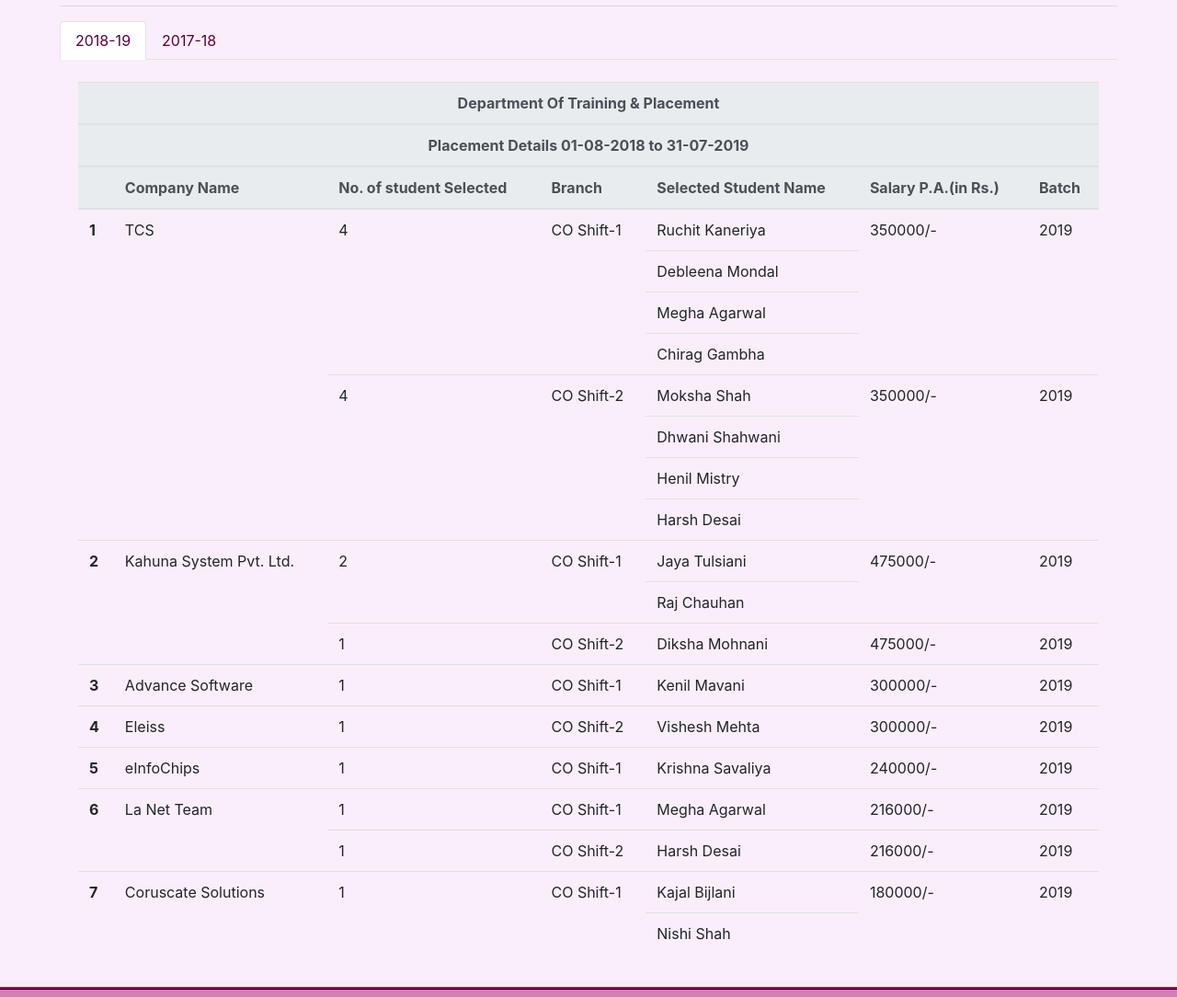
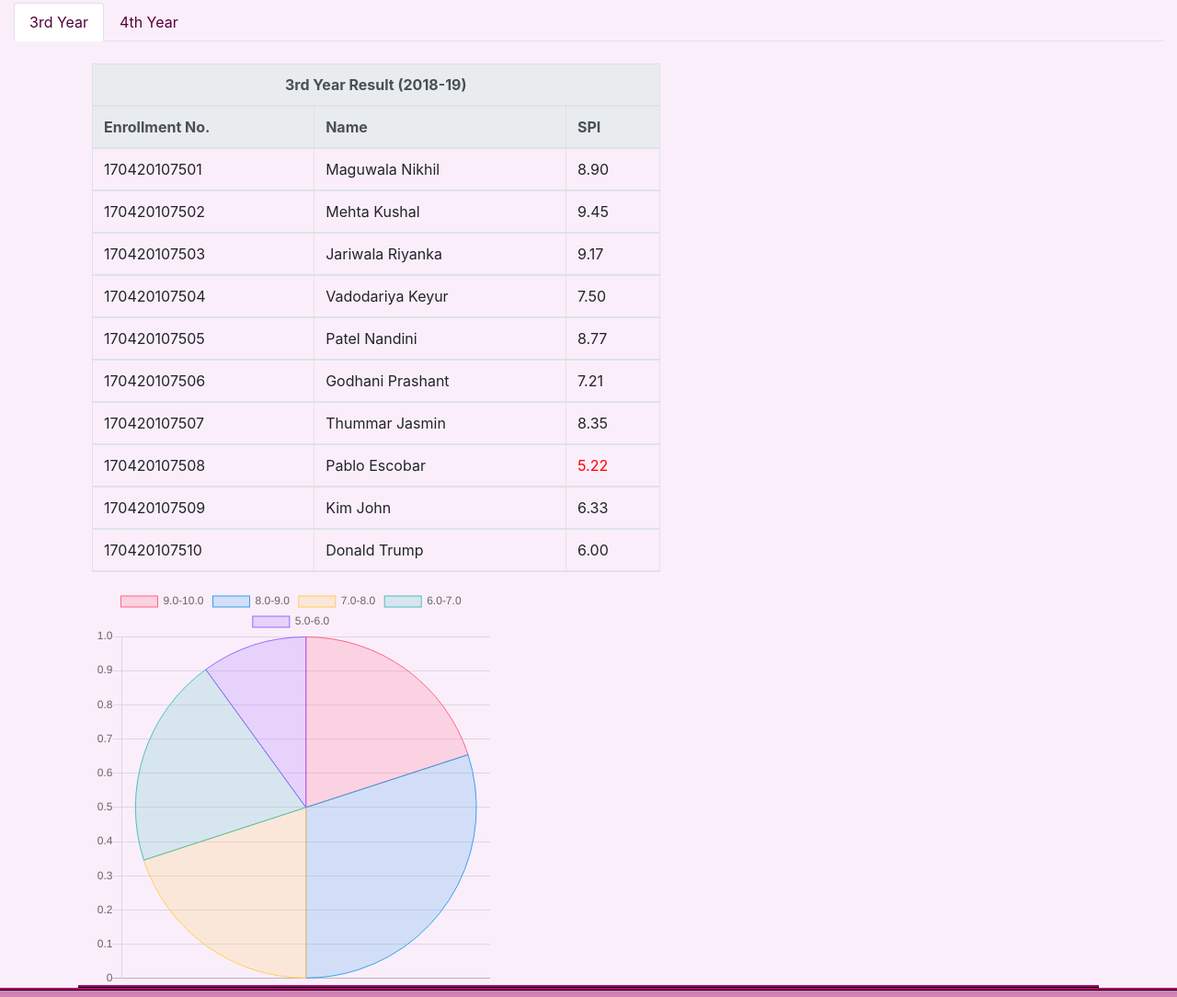
Before and after one commit to nikhilmaguwala/College-Intra, a website: page result.html in a window 1280 px wide. Shown: the part 388-1472 px from the top of the page at 92% size. Drawn offline with nearby package versions, Linux system fonts and the light colour scheme.

Commit message:
Ready Site

```diff
--- a/result.html
+++ b/result.html
@@ -6,7 +6,9 @@
     <meta http-equiv="x-ua-compatible" content="ie=edge">
 
     <!-- Bootstrap CSS -->
-    <link rel="stylesheet" href="https://stackpath.bootstrapcdn.com/bootstrap/4.4.1/css/bootstrap.min.css" integrity="sha384-Vkoo8x4CGsO3+Hhxv8T/Q5PaXtkKtu6ug5TOeNV6gBiFeWPGFN9MuhOf23Q9Ifjh" crossorigin="anonymous">    <link rel="stylesheet" href="node_modules/font-awesome/css/font-awesome.min.css">
+    <link rel="stylesheet" href="https://stackpath.bootstrapcdn.com/bootstrap/4.4.1/css/bootstrap.min.css" integrity="sha384-Vkoo8x4CGsO3+Hhxv8T/Q5PaXtkKtu6ug5TOeNV6gBiFeWPGFN9MuhOf23Q9Ifjh" crossorigin="anonymous">
+    <link rel="stylesheet" href="font-awesome/css/font-awesome.min.css">
+    <script src="https://cdn.jsdelivr.net/npm/chart.js@2.8.0"></script>
     <link rel="stylesheet" href="css/styles.css">
     <link rel="icon" type="image/jpg" href="scet2.png">
     <title>SCET CO Intra</title>
@@ -71,240 +73,240 @@
             </ol>
         </div>
 
-        <div class="row row-content justify-content-center text-center" style="padding-bottom: 20px;padding-top: 20px;">
+        <div class="row row-content justify-content-center text-center" style="padding: 0%;">
             <div class="col col-sm-6 col-md">
                 <h2>CO PLACEMENT</h2>
                 <hr>
                 <ul class="nav nav-tabs">
                     <li class="nav-item">
-                      <a class="nav-link active" style="color:#560238" data-toggle="tab" href="#home">2018-19</a>
+                      <a class="nav-link active" style="color:#560238" data-toggle="tab" href="#home">3rd Year</a>
                     </li>
                     <li class="nav-item">
-                      <a class="nav-link" style="color:#560238" data-toggle="tab" href="#menu1">2017-18</a>
+                      <a class="nav-link" style="color:#560238" data-toggle="tab" href="#menu1">4th Year</a>
                     </li>
                 </ul>
 
                   <!-- Tab panes -->
                 <div class="tab-content">
                     <div id="home" class="container tab-pane active"><br>
-                        <table class="table">
+                        <div class="row row-content" style="padding:0px;">
+                            <div class="col-12 col-sm-4 col-md-7 order-sm-first table-responsive-sm">
+                                <table class="table table-bordered">
                                     <thead class="thead-light">
                                         <tr class="text-center">
-                                  <th scope="col" colspan="7">Department Of Training & Placement</th>
+                                            <th scope="col" colspan="3">3rd Year Result (2018-19)</th>
+                                        </tr>
+                                        <tr>
+                                            <th scope="col">Enrollment No.</th>
+                                            <th scope="col">Name</th>
+                                            <th scope="col">SPI</th>
+                                        </tr>
+                                        <tr>
+                                            <td>170420107501</td>
+                                            <td>Maguwala Nikhil</td>
+                                            <td>8.90</td>
+                                        </tr>
+                                        <tr>
+                                            <td>170420107502</td>
+                                            <td>Mehta Kushal</td>
+                                            <td>9.45</td>
+                                        </tr>
+                                        <tr>
+                                            <td>170420107503</td>
+                                            <td>Jariwala Riyanka</td>
+                                            <td>9.17</td>
+                                        </tr>
+                                        <tr>
+                                            <td>170420107504</td>
+                                            <td>Vadodariya Keyur</td>
+                                            <td>7.50</td>
+                                        </tr>
+                                        <tr>
+                                            <td>170420107505</td>
+                                            <td>Patel Nandini</td>
+                                            <td>8.77</td>
+                                        </tr>
+                                        <tr>
+                                            <td>170420107506</td>
+                                            <td>Godhani Prashant</td>
+                                            <td>7.21</td>
+                                        </tr>
+                                        <tr>
+                                            <td>170420107507</td>
+                                            <td>Thummar Jasmin</td>
+                                            <td>8.35</td>
+                                        </tr>
+                                        <tr>
+                                            <td>170420107508</td>
+                                            <td>Pablo Escobar</td>
+                                            <td style="color: red;">5.22</td>
+                                        </tr>
+                                        <tr>
+                                            <td>170420107509</td>
+                                            <td>Kim John</td>
+                                            <td>6.33</td>
+                                        </tr>
+                                        <tr>
+                                            <td>170420107510</td>
+                                            <td>Donald Trump</td>
+                                            <td>6.00</td>
                                         </tr>
                                     </thead>
+                                </table>
+                            </div>
+                            <div class="col col-sm oreder-sm-last col-md">
+                                <canvas id="myChart" width="300" height="300"></canvas>
+                            </div>
+                        </div>
+                    </div>
+                    <div id="menu1" class="container tab-pane fade"><br>
+                        <div class="row row-content" style="padding:0px;">
+                            <div class="col-12 col-sm-4 col-md-7 order-sm-first table-responsive-sm">
+                                <table class="table table-bordered">
                                     <thead class="thead-light">
                                         <tr class="text-center">
-                                  <th scope="col" colspan="7">Placement Details 01-08-2018 to 31-07-2019</th>
+                                            <th scope="col" colspan="3">3rd Year Result (2018-19)</th>
+                                        </tr>
+                                        <tr>
+                                            <th scope="col">Enrollment No.</th>
+                                            <th scope="col">Name</th>
+                                            <th scope="col">SPI</th>
+                                        </tr>
+                                        <tr>
+                                            <td>180420107501</td>
+                                            <td>Simba Bhalerao</td>
+                                            <td>8.90</td>
+                                        </tr>
+                                        <tr>
+                                            <td>180420107502</td>
+                                            <td>Ambani Mukesh</td>
+                                            <td>8.45</td>
+                                        </tr>
+                                        <tr>
+                                            <td>180420107503</td>
+                                            <td>Modi Narendra</td>
+                                            <td>9.17</td>
+                                        </tr>
+                                        <tr>
+                                            <td>180420107504</td>
+                                            <td>Mansi Khalasi</td>
+                                            <td>8.75</td>
+                                        </tr>
+                                        <tr>
+                                            <td>180420107505</td>
+                                            <td>Naik Krupa</td>
+                                            <td>8.23</td>
+                                        </tr>
+                                        <tr>
+                                            <td>180420107506</td>
+                                            <td>Shah Aryan</td>
+                                            <td>7.21</td>
+                                        </tr>
+                                        <tr>
+                                            <td>180420107507</td>
+                                            <td>Chauhan Rajat</td>
+                                            <td>7.89</td>
+                                        </tr>
+                                        <tr>
+                                            <td>180420107508</td>
+                                            <td>Upmanyu Abhishek</td>
+                                            <td>6.26</td>
+                                        </tr>
+                                        <tr>
+                                            <td>180420107509</td>
+                                            <td>Barakk Obama</td>
+                                            <td>7.33</td>
+                                        </tr>
+                                        <tr>
+                                            <td>170420107510</td>
+                                            <td>Mukesh Neel</td>
+                                            <td>6.13</td>
                                         </tr>
                                     </thead>
-                            <thead class="thead-light">
-                              <tr>
-                                <th scope="col"></th>
-                                <th scope="col">Company Name</th>
-                                <th scope="col">No. of student Selected</th>
-                                <th scope="col">Branch</th>
-                                <th scope="col">Selected Student Name</th>
-                                <th scope="col">Salary P.A.(in Rs.)</th>
-                                <th scope="col">Batch</th>
-                              </tr>
-                            </thead>
-                            <tbody>
-                              <tr>
-                                <th scope="row" rowspan="8">1</th>
-                                <td rowspan="8">TCS</td>
-                                <td rowspan="4">4</td>
-                                <td rowspan="4">CO Shift-1</td>
-                                <td>Ruchit Kaneriya</td>
-                                <td rowspan="4">350000/-</td>
-                                <td rowspan="4">2019</td>
-                              </tr>
-                              <tr>
-                                <td>Debleena Mondal</td>
-                              </tr>
-                              <tr>
-                                <td>Megha Agarwal</td>
-                              </tr>
-                              <tr>
-                                <td>Chirag Gambha</td>
-                              </tr>
-                              <tr>
-                                <td rowspan="4">4</td>
-                                <td rowspan="4">CO Shift-2</td>
-                                <td>Moksha Shah</td>
-                                <td rowspan="4">350000/-</td>
-                                <td rowspan="4">2019</td>
-                              </tr>
-                              <tr>
-                                <td>Dhwani Shahwani</td>
-                              </tr>
-                              <tr>
-                                <td>Henil Mistry</td>
-                              </tr>
-                              <tr>
-                                <td>Harsh Desai</td>
-                              </tr>
-                              <tr>
-                                  <th scope="row" rowspan="3">2</th>
-                                  <td rowspan="3">Kahuna System Pvt. Ltd.</td>
-                                  <td rowspan="2">2</td>
-                                  <td rowspan="2">CO Shift-1</td>
-                                  <td>Jaya Tulsiani</td>
-                                  <td rowspan="2">475000/-</td>
-                                  <td rowspan="2">2019</td>
-                              </tr>
-                              <tr>
-                                  <td>Raj Chauhan</td>
-                              </tr>
-                              <tr>
-                                  <td>1</td>
-                                  <td>CO Shift-2</td>
-                                  <td>Diksha Mohnani</td>
-                                  <td>475000/-</td>
-                                  <td>2019</td>
-                              </tr>
-                              <tr>
-                                  <th scope="row">3</th>
-                                  <td>Advance Software</td>
-                                  <td>1</td>
-                                  <td>CO Shift-1</td>
-                                  <td>Kenil Mavani</td>
-                                  <td>300000/-</td>
-                                  <td>2019</td>
-                              </tr>
-                              <tr>
-                                <th scope="row">4</th>
-                                <td>Eleiss</td>
-                                <td>1</td>
-                                <td>CO Shift-2</td>
-                                <td>Vishesh Mehta</td>
-                                <td>300000/-</td>
-                                <td>2019</td>
-                            </tr>
-                            <tr>
-                                <th scope="row">5</th>
-                                <td>eInfoChips</td>
-                                <td>1</td>
-                                <td>CO Shift-1</td>
-                                <td>Krishna Savaliya</td>
-                                <td>240000/-</td>
-                                <td>2019</td>
-                            </tr>
-                            <tr>
-                                <th scope="row" rowspan="2">6</th>
-                                <td rowspan="2">La Net Team</td>
-                                <td>1</td>
-                                <td>CO Shift-1</td>
-                                <td>Megha Agarwal</td>
-                                <td>216000/-</td>
-                                <td>2019</td>
-                            </tr>
-                            <tr>
-                                <td>1</td>
-                                <td>CO Shift-2</td>
-                                <td>Harsh Desai</td>
-                                <td>216000/-</td>
-                                <td>2019</td>
-                            </tr>
-                            <tr>
-                                <th scope="row" rowspan="2">7</th>
-                                <td rowspan="2">Coruscate Solutions</td>
-                                <td rowspan="2">1</td>
-                                <td rowspan="2">CO Shift-1</td>
-                                <td>Kajal Bijlani</td>
-                                <td>180000/-</td>
-                                <td>2019</td>
-                            </tr>
-                            <tr>
-                                <td>Nishi Shah</td>
-                            </tr>
-                            </tbody>
                                 </table>
                             </div>
-                    <div id="menu1" class="container tab-pane fade"><br>
-                        <table class="table">
-                            <thead class="thead-light">
-                                <tr class="text-center">
-                                  <th scope="col" colspan="7">Department Of Training & Placement</th>
-                                </tr>
-                              </thead>
-                              <thead class="thead-light">
-                                <tr class="text-center">
-                                  <th scope="col" colspan="7">Placement Details 01-08-2017 to 30-07-2018
-                                  </th>
-                                </tr>
-                              </thead>
-                            <thead class="thead-light">
-                              <tr>
-                                <th scope="col"></th>
-                                <th scope="col">Company Name</th>
-                                <th scope="col">No. of student Selected</th>
-                                <th scope="col">Branch</th>
-                                <th scope="col">Selected Student Name</th>
-                                <th scope="col">Salary P.A.(in Rs.)</th>
-                              </tr>
-                            </thead>
-                            <tbody>
-                                <tr>
-                                    <th scope="row">1</th>
-                                    <td>Microsoft</td>
-                                    <td>1</td>
-                                    <td>CO Shift-2</td>
-                                    <td>Sanchi Agarwal</td>
-                                    <td>2100000/-</td>
-                                </tr>
-                                <tr>
-                                    <th scope="row">2</th>
-                                    <td>FirstInSight</td>
-                                    <td>1</td>
-                                    <td>CO Shift-1</td>
-                                    <td>Kunal Sharma</td>
-                                    <td>1200000/-</td>
-                                </tr>
-                                <tr>
-                                    <th scope="row" rowspan="4">3</th>
-                                    <td rowspan="4">TCS</td>
-                                    <td rowspan="3">3</td>
-                                    <td rowspan="3">CO Shift-1</td>
-                                    <td>Sohil Chamadia</td>
-                                    <td rowspan="3">336875/-</td>
-                                </tr>
-                                <tr>
-                                    <td>Kunal Sharma</td>
-                                </tr>
-                                <tr>
-                                    <td>Vivek Kumar</td>
-                                </tr>
-                                <tr>
-                                    <td>1</td>
-                                    <td>CO Shift-2</td>
-                                    <td>Patel Nidhi</td>
-                                    <td>336875/-</td>
-                                </tr>
-                                <tr>
-                                    <th scope="row" rowspan="3">4</th>
-                                    <td rowspan="3">Picus Tech Software</td>
-                                    <td rowspan="2">2</td>
-                                    <td rowspan="2">CO Shift-1</td>
-                                    <td>Kunal Sharma</td>
-                                    <td rowspan="2">468000/-</td>
-                                </tr>
-                                <tr>
-                                    <td>Vivek Kamal</td>
-                                </tr>
-                                <tr>
-                                    <td>1</td>
-                                    <td>CO Shift-2</td>
-                                    <td>Aangi A Shah</td>
-                                    <td>468000/-</td>
-                                </tr>
-                            </tbody>
-                          </table>
+                            <div class="col col-sm oreder-sm-last col-md">
+                                <canvas id="NewChart" width="300" height="300"></canvas>
+                            </div>
+                        </div>
                     </div>
                 </div>
             </div>
         </div>
 
+        <script>
+            var ctx = document.getElementById('myChart');
+            var myChart = new Chart(ctx, {
+                type: 'pie',
+                data: {
+                    labels: ['9.0-10.0', '8.0-9.0', '7.0-8.0', '6.0-7.0', '5.0-6.0'],
+                    datasets: [{
+                        label: '# of Votes',
+                        data: [2, 3, 2, 2, 1],
+                        backgroundColor: [
+                            'rgba(255, 99, 132, 0.2)',
+                            'rgba(54, 162, 235, 0.2)',
+                            'rgba(255, 206, 86, 0.2)',
+                            'rgba(75, 192, 192, 0.2)',
+                            'rgba(153, 102, 255, 0.2)',
+                        ],
+                        borderColor: [
+                            'rgba(255, 99, 132, 1)',
+                            'rgba(54, 162, 235, 1)',
+                            'rgba(255, 206, 86, 1)',
+                            'rgba(75, 192, 192, 1)',
+                            'rgba(153, 102, 255, 1)',
+                        ],
+                        borderWidth: 1
+                    }]
+                },
+                options: {
+                    scales: {
+                        yAxes: [{
+                            ticks: {
+                                beginAtZero: true
+                            }
+                        }]
+                    }
+                }
+            });
+
+            var ctx = document.getElementById('NewChart');
+            var NewChart = new Chart(ctx, {
+                type: 'pie',
+                data: {
+                    labels: ['9.0-10.0', '8.0-9.0', '7.0-8.0', '6.0-7.0', '5.0-6.0'],
+                    datasets: [{
+                        label: '# of Votes',
+                        data: [1, 4, 3, 2, 0],
+                        backgroundColor: [
+                            'rgba(255, 99, 132, 0.2)',
+                            'rgba(54, 162, 235, 0.2)',
+                            'rgba(255, 206, 86, 0.2)',
+                            'rgba(75, 192, 192, 0.2)',
+                            'rgba(153, 102, 255, 0.2)',
+                        ],
+                        borderColor: [
+                            'rgba(255, 99, 132, 1)',
+                            'rgba(54, 162, 235, 1)',
+                            'rgba(255, 206, 86, 1)',
+                            'rgba(75, 192, 192, 1)',
+                            'rgba(153, 102, 255, 1)',
+                        ],
+                        borderWidth: 1
+                    }]
+                },
+                options: {
+                    scales: {
+                        yAxes: [{
+                            ticks: {
+                                beginAtZero: true
+                            }
+                        }]
+                    }
+                }
+            });
+            </script>
 
         <footer class="footer" style="margin-bottom: 0px;">
             <div class="container">
```
Also changed, not shown: curriculum.html (+2 -1 lines), eve3.html (+2 -1 lines), eve4.html (+2 -1 lines), even.html (+1 -1 lines), gallery.html (+2 -1 lines), mor3.html (+2 -1 lines), mor4.html (+2 -1 lines), odd.html (+2 -1 lines), placement.html (+8 -6 lines), staff.html (+2 -1 lines), student.html (+2 -1 lines). Lines whose indentation alone changed are shown as unchanged.
